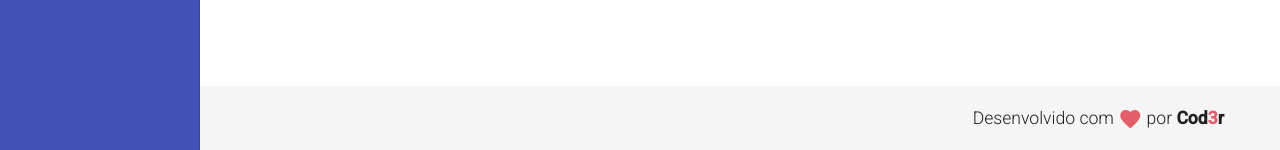
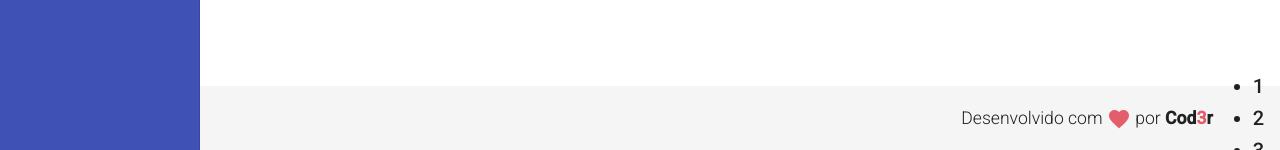
Before and after one commit to claudioonohara/crud-angular, an Angular app: page / in a window 1280 px wide. Shown: the part 650-800 px from the top of the page. Built offline with nearby package versions, Linux system fonts and the light colour scheme.

Commit message:
criando laco na estrutura da diretiva estrututal e acessando valor implicito do loop

```diff
--- a/src/app/components/template/footer/footer.component.html
+++ b/src/app/components/template/footer/footer.component.html
@@ -7,6 +7,6 @@
         por <strong>Cod<span class="red">3</span>r</strong>
     </span>
     <ul>
-        <li *myFor="let n em [1, 2, 3] usando 'teste'"></li>
+        <li *myFor="let n em [1, 2, 3]"> {{ n }}</li>
     </ul>
 </mat-toolbar>
--- a/src/app/directives/for.directive.ts
+++ b/src/app/directives/for.directive.ts
@@ -11,12 +11,12 @@ import {
 })
 export class ForDirective implements OnInit {
   @Input("myForEm") numbers: number[]
-  @Input("myForUsando") texto: string
-
-  constructor() {}
+  constructor(private container: ViewContainerRef,
+    private template: TemplateRef<any>) { }
 
   ngOnInit(): void {
-    console.log(this.numbers)
-    console.log(this.texto)
+    for(let number of this.numbers) {
+      this.container.createEmbeddedView(this.template, { $implicit: number})
+    }
   }
 }
```
